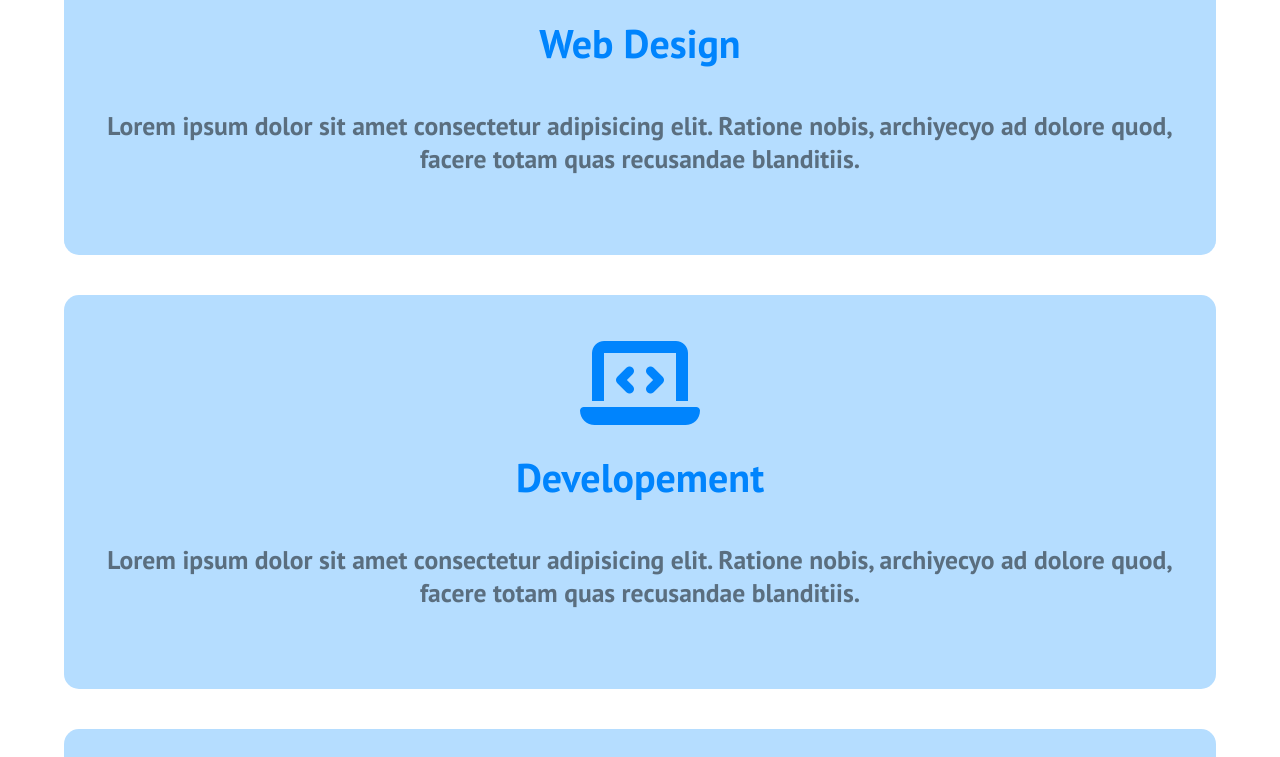
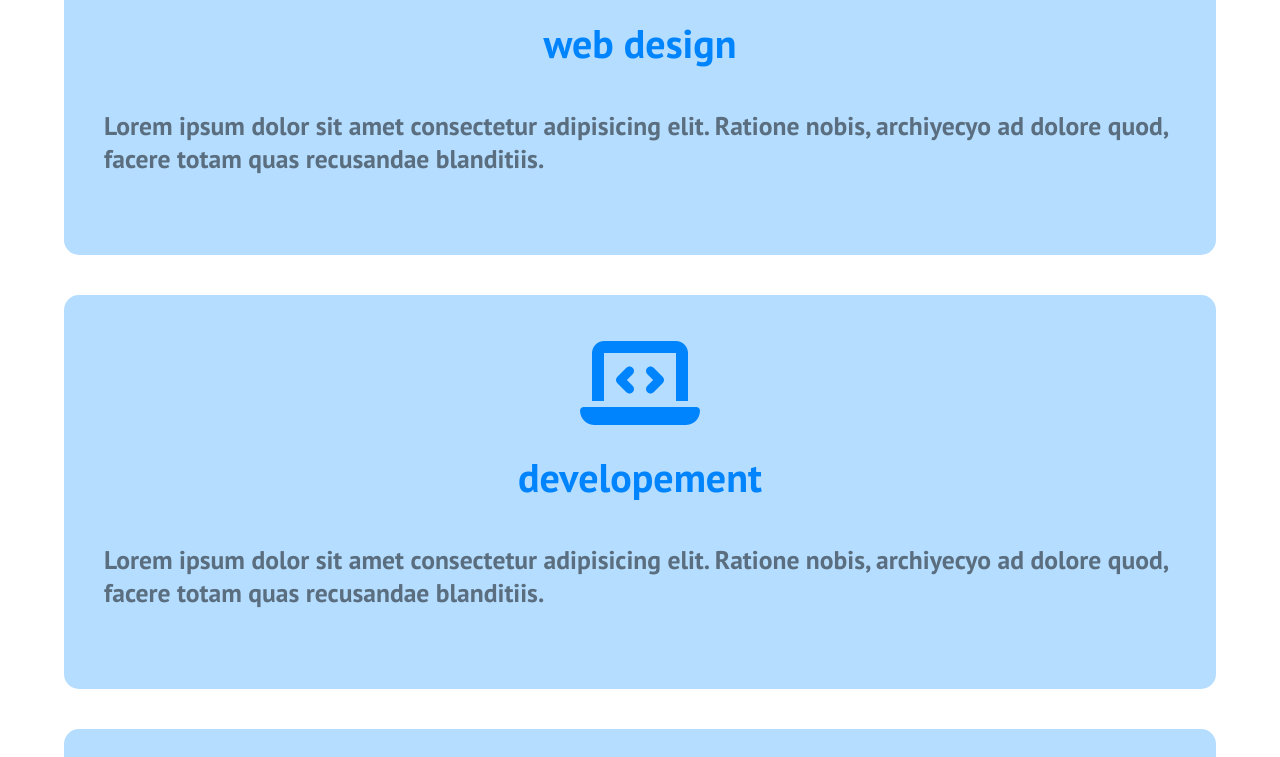
Before and after one commit to Pirisinu/htmlcss-responsive-layout, a plain HTML site: page index.html in a window 1280 px wide. Shown: the part 2043-2800 px from the top of the page. Drawn offline with Linux system fonts and the light colour scheme.

Commit message:
[commit]

```diff
--- a/css/style.css
+++ b/css/style.css
@@ -23,14 +23,12 @@
   font-family: 'PT Sans', sans-serif;
  }
  section{
-  padding: var(--padd-60-0);
-  margin: var(--margin-60-0);
+  padding: var(--padding-60-0);
  }
  img{
   width: 100%;
  }
  h2{
-  text-transform: capitalize;
   margin: var(--margin-20-0);
   font-size: 2.5rem;
  }
@@ -154,11 +152,9 @@ header .menu-desktop{
   font-size: 1rem;
   color: white;
 }
-
 .first-info div.button a{
   color: white;
 }
-
 
 /* SECTION PLANNING */
 .planning{
@@ -189,7 +185,8 @@ header .menu-desktop{
   background-color: var(--violet);
   color: black;
 }
-.planning .col div.card h2,p{
+.planning .card h2,
+.planning .card p{
   text-align: center;
 }
 .planning .card a{
```
